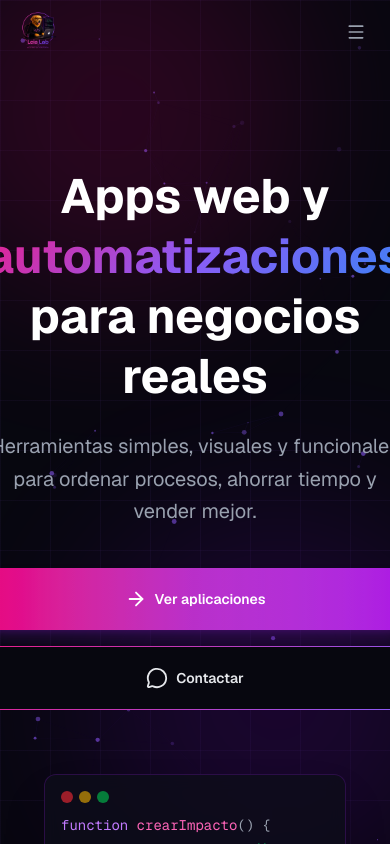
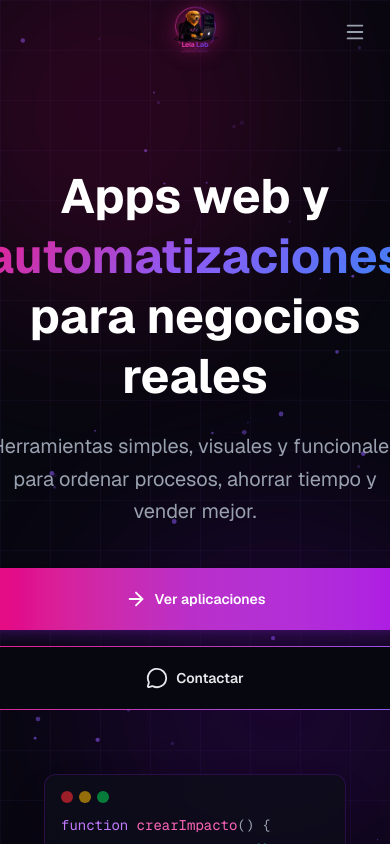
Before and after one commit to leiaslab/leialab, a Next.js app: page / in a window 390 px wide. Shown: the top 844 px of the page. Built offline with nearby package versions, Linux system fonts and the light colour scheme.

Commit message:
Mobile navbar: center logo, add open/close transitions

```diff
--- a/components/Navbar.tsx
+++ b/components/Navbar.tsx
@@ -19,17 +19,24 @@ export default function Navbar() {
 
   return (
     <header className="absolute inset-x-0 top-0 z-50">
-      <nav className="max-w-7xl mx-auto px-4 sm:px-6 lg:px-8 flex items-center justify-between h-16 relative">
-        {/* Logo mobile — queda en el navbar */}
-        <Link href="/" className="relative z-50 flex-shrink-0 md:hidden">
-          <Image
-            src="/leia-logo.png"
-            alt="Leia Lab"
-            width={48}
-            height={48}
-            className="h-11 w-11 object-contain"
-          />
-        </Link>
+      <nav className="max-w-7xl mx-auto px-4 sm:px-6 lg:px-8 flex items-center h-16 relative">
+
+        {/* Logo mobile — centrado, se desvanece al abrir el menú */}
+        <div
+          className={`absolute left-1/2 -translate-x-1/2 z-50 md:hidden transition-all duration-300 ease-in-out ${
+            open ? "opacity-0 scale-90 pointer-events-none" : "opacity-100 scale-100"
+          }`}
+        >
+          <Link href="/" onClick={() => setOpen(false)}>
+            <Image
+              src="/leia-logo.png"
+              alt="Leia Lab"
+              width={64}
+              height={64}
+              className="h-14 w-14 object-contain drop-shadow-[0_0_10px_rgba(233,30,140,0.5)]"
+            />
+          </Link>
+        </div>
 
         {/* Logo desktop — posición decorativa sobre el hero */}
         <Link href="/" className="relative z-50 flex-shrink-0 hidden md:block">
@@ -37,7 +44,7 @@ export default function Navbar() {
             src="/leia-logo.png"
             alt="Leia Lab"
             width={298}
-            height={104}
+            height={298}
             className="object-contain"
             style={{
               transform: "translateY(151px) translateX(clamp(-152px, calc(-1 * (max(0px, (100vw - 1280px) / 2) + 16px) - 76px), -92px))"
@@ -45,7 +52,7 @@ export default function Navbar() {
           />
         </Link>
 
-        {/* Desktop links — centrados y bajados 2.5cm */}
+        {/* Desktop links — centrados */}
         <ul className="hidden md:flex items-center gap-0.5 absolute left-1/2 top-[calc(50%+1cm)] -translate-x-1/2 -translate-y-1/2 whitespace-nowrap">
           {links.map((link) => (
             <li key={link.href}>
@@ -64,26 +71,29 @@ export default function Navbar() {
                 "
               >
                 {link.label}
-                {/* línea inferior animada */}
                 <span className="absolute bottom-1 left-1/2 -translate-x-1/2 h-[2px] w-0 rounded-full bg-gradient-to-r from-pink-500 to-purple-500 transition-all duration-300 group-hover:w-2/3" />
               </a>
             </li>
           ))}
         </ul>
 
-        {/* Mobile menu button */}
+        {/* Mobile hamburger — derecha */}
         <button
-          className="md:hidden p-2 text-gray-400 hover:text-white transition-colors"
+          className="md:hidden ml-auto p-2 text-gray-400 hover:text-white transition-colors z-50"
           onClick={() => setOpen(!open)}
           aria-label="Toggle menu"
         >
-          {open ? <X size={20} /> : <Menu size={20} />}
+          {open ? <X size={22} /> : <Menu size={22} />}
         </button>
       </nav>
 
-      {/* Mobile menu */}
-      {open && (
-        <div className="md:hidden bg-[#0d0d1a]/95 backdrop-blur-md border-b border-purple-900/30">
+      {/* Mobile menu — con transición de altura */}
+      <div
+        className={`md:hidden overflow-hidden transition-all duration-300 ease-in-out ${
+          open ? "max-h-96 opacity-100" : "max-h-0 opacity-0"
+        }`}
+      >
+        <div className="bg-[#0d0d1a]/95 backdrop-blur-md border-b border-purple-900/30">
           <ul className="flex flex-col px-4 py-4 gap-4">
             {links.map((link) => (
               <li key={link.href}>
@@ -107,7 +117,7 @@ export default function Navbar() {
             </li>
           </ul>
         </div>
-      )}
+      </div>
     </header>
   );
 }
```
